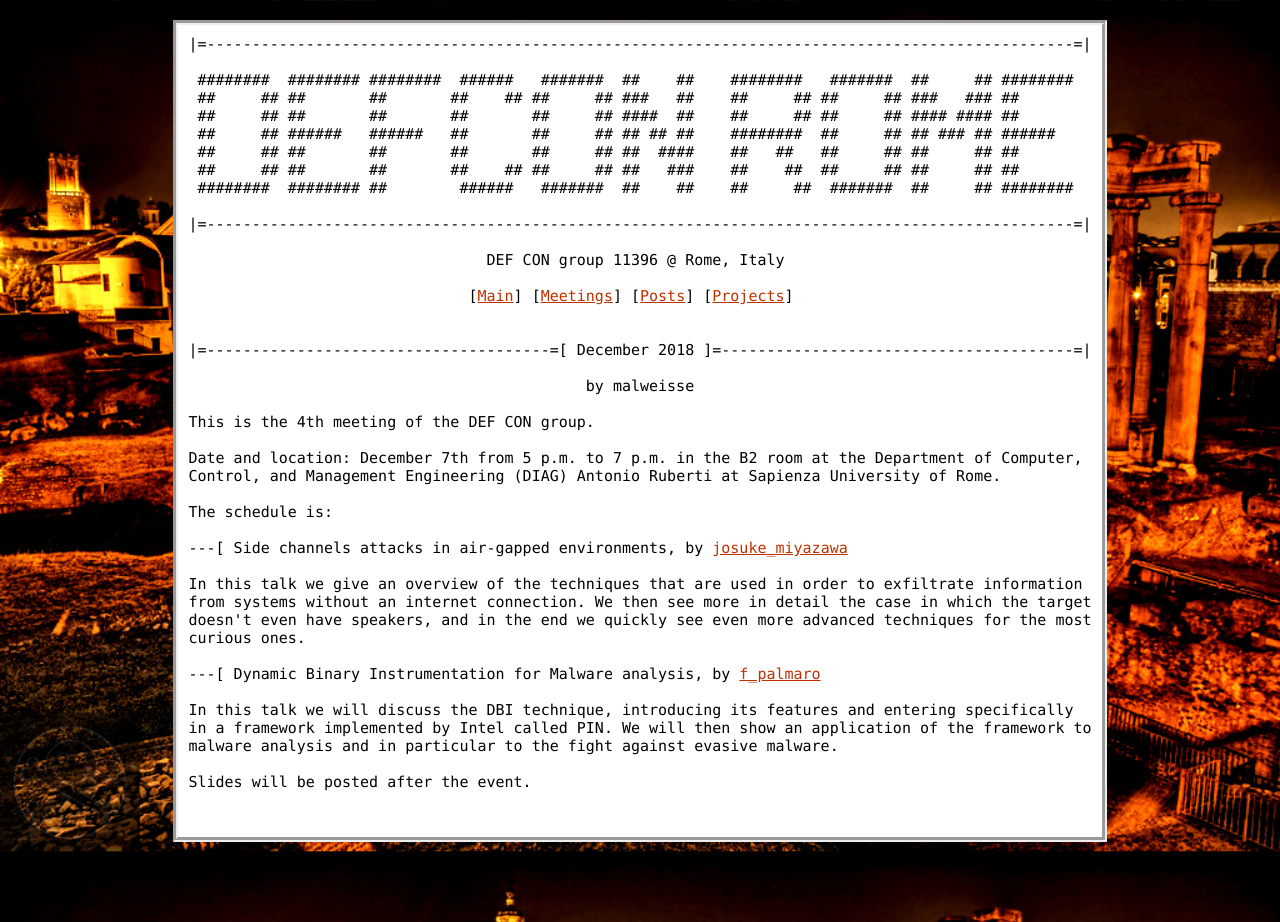
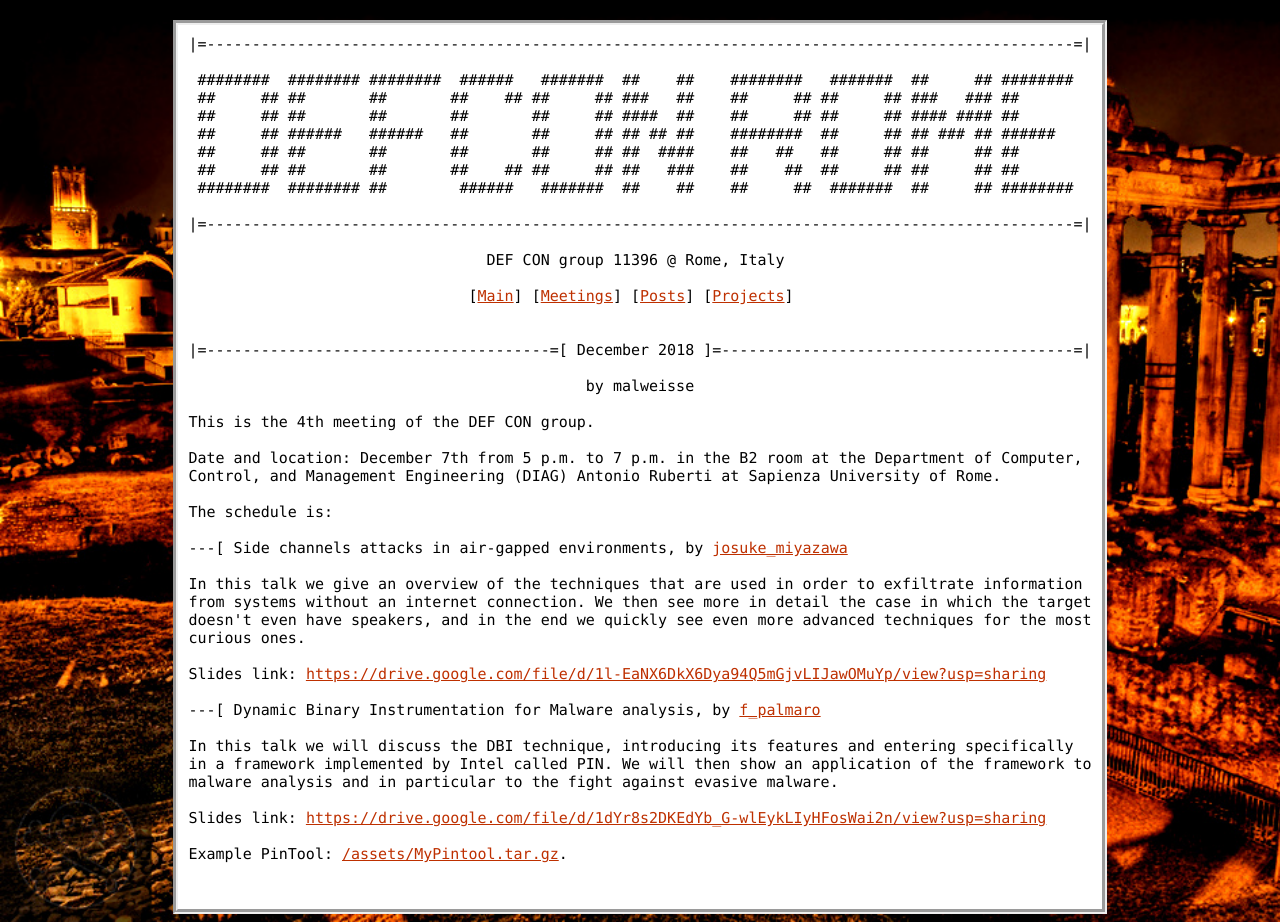
Before and after one commit to DEFCON753/defcon753.github.io, a Jekyll site: the page built from _posts/2018-11-17-meeting-dec7.html, in a window 1280 px wide. Built offline with Jekyll 4.4.1, drawn with Linux system fonts in a browser that asks for light colours.

Commit message:
dec 7 talk stuffs

```diff
--- a/_posts/2018-11-17-meeting-dec7.html
+++ b/_posts/2018-11-17-meeting-dec7.html
@@ -16,8 +16,12 @@ The schedule is:
 
 In this talk we give an overview of the techniques that are used in order to exfiltrate information from systems without an internet connection. We then see more in detail the case in which the target doesn't even have speakers, and in the end we quickly see even more advanced techniques for the most curious ones.
 
+Slides link: <a href="https://drive.google.com/file/d/1l-EaNX6DkX6Dya94Q5mGjvLIJawOMuYp/view?usp=sharing">https://drive.google.com/file/d/1l-EaNX6DkX6Dya94Q5mGjvLIJawOMuYp/view?usp=sharing</a>
+
 ---[ Dynamic Binary Instrumentation for Malware analysis, by <a href="https://twitter.com/f_palmaro">f_palmaro</a>
 
 In this talk we will discuss the DBI technique, introducing its features and entering specifically in a framework implemented by Intel called PIN. We will then show an application of the framework to malware analysis and in particular to the fight against evasive malware.
 
-Slides will be posted after the event.
+Slides link: <a href="https://drive.google.com/file/d/1dYr8s2DKEdYb_G-wlEykLIyHFosWai2n/view?usp=sharing">https://drive.google.com/file/d/1dYr8s2DKEdYb_G-wlEykLIyHFosWai2n/view?usp=sharing</a>
+
+Example PinTool: <a href="{{ site.baseurl }}/assets/MyPintool.tar.gz">{{ site.baseurl }}/assets/MyPintool.tar.gz</a>.
```
Also changed, not shown: 1 other file.
